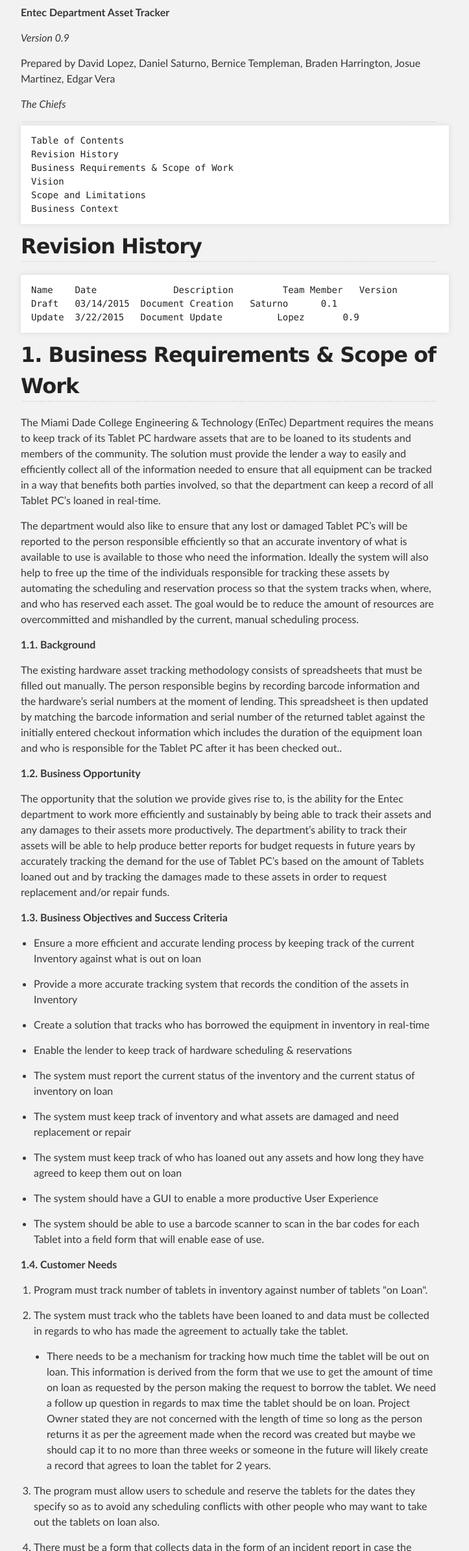
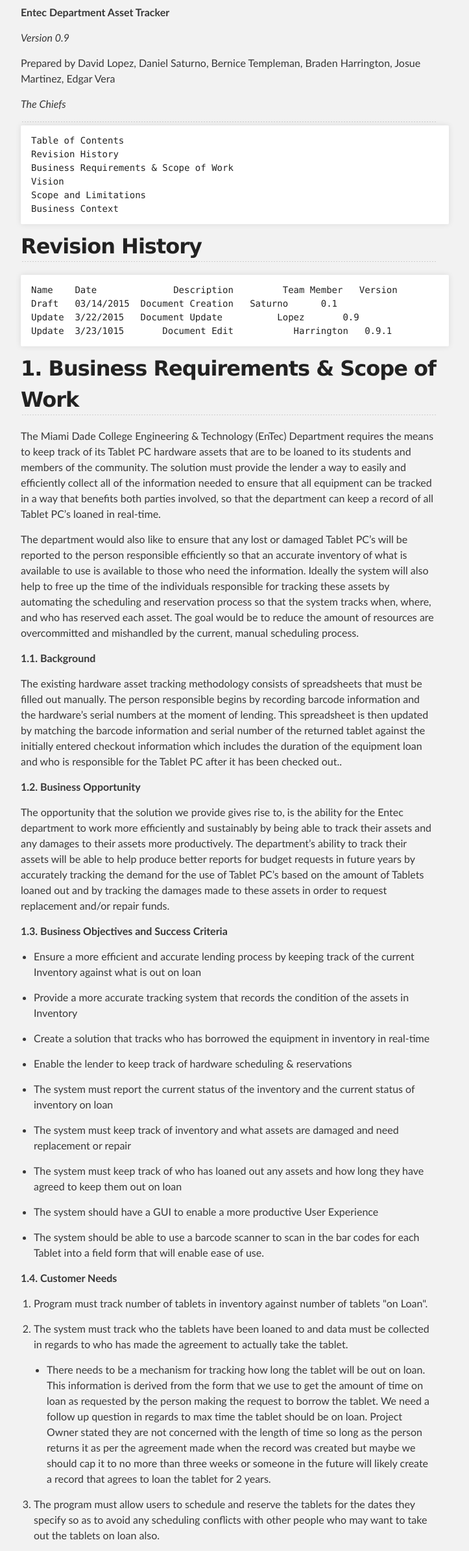
Before and after one commit to COP2335-Chiefs/FinalProject.AssetTracker, a plain HTML site: page index.html in a window 1280 px wide. Shown: the part 369-2756 px from the top of the page at 65% size, without its empty margins (288-1011 px from the left). Drawn offline with Linux system fonts and the light colour scheme.

```diff
--- a/index.html
+++ b/index.html
@@ -59,6 +59,7 @@ Business Context
 <pre><code>Name    Date              Description         Team Member   Version
 Draft   03/14/2015  Document Creation   Saturno      0.1
 Update  3/22/2015   Document Update          Lopez       0.9
+Update  3/23/1015       Document Edit           Harrington   0.9.1
 </code></pre>
 
 <h2>
@@ -98,7 +99,7 @@ Update  3/22/2015   Document Update          Lopez       0.9
 <p>The system must track who the tablets have been loaned to and data must be collected in regards to who has made the agreement to actually take the tablet.</p>
 
 <ul>
-<li>  There needs to be a mechanism for tracking how much time the tablet will be out on loan. This information is derived from the form that we use to get the amount of time on loan as requested by the person making the request to borrow the tablet. We need a follow up question in regards to max time the tablet should be on loan. Project Owner stated they are not concerned with the length of time so long as the person returns it as per the agreement made when the record was created but maybe we should cap it to no more than three weeks or someone in the future will likely create a record that agrees to loan the tablet for 2 years. </li>
+<li>  There needs to be a mechanism for tracking how long the tablet will be out on loan. This information is derived from the form that we use to get the amount of time on loan as requested by the person making the request to borrow the tablet. We need a follow up question in regards to max time the tablet should be on loan. Project Owner stated they are not concerned with the length of time so long as the person returns it as per the agreement made when the record was created but maybe we should cap it to no more than three weeks or someone in the future will likely create a record that agrees to loan the tablet for 2 years. </li>
 </ul>
 </li>
 <li><p>The program must allow users to schedule and reserve the tablets for the dates they specify so as to avoid any scheduling conflicts with other people who may want to take out the tablets on loan also.</p></li>
```
Also changed, not shown: params.json (+1 -1 lines).
